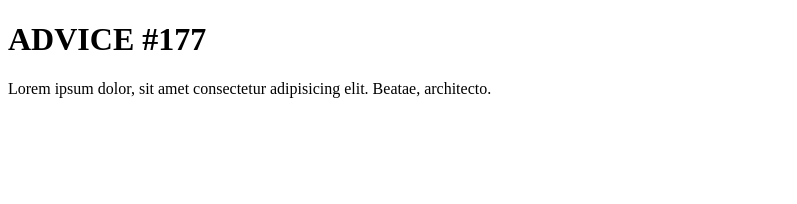
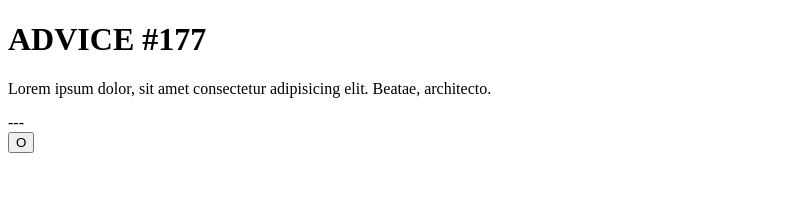
Before and after one commit to sutaC/Advice-generator-app, a SvelteKit app: page / in a window 1280 px wide. Shown: the top 204 px of the page, without its empty margins (0-797 px from the left). Built offline with nearby package versions, Linux system fonts and the light colour scheme.

Commit message:
Html layout

```diff
--- a/src/routes/+page.svelte
+++ b/src/routes/+page.svelte
@@ -14,7 +14,9 @@
         Lorem ipsum dolor, sit amet consectetur adipisicing elit. Beatae, architecto.
     </p>
 
-    <div class="devider"></div>
+    <div class="devider">---</div>
+
+    <button>O</button>
 
 </main>
 
```
